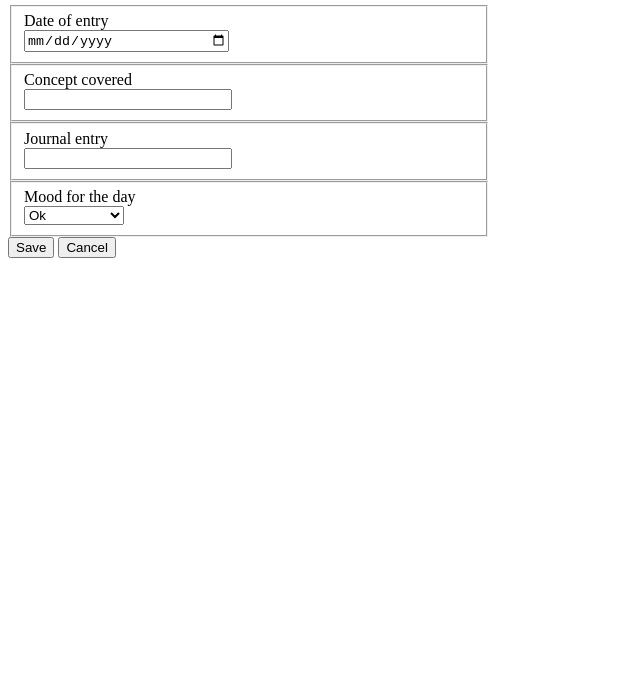
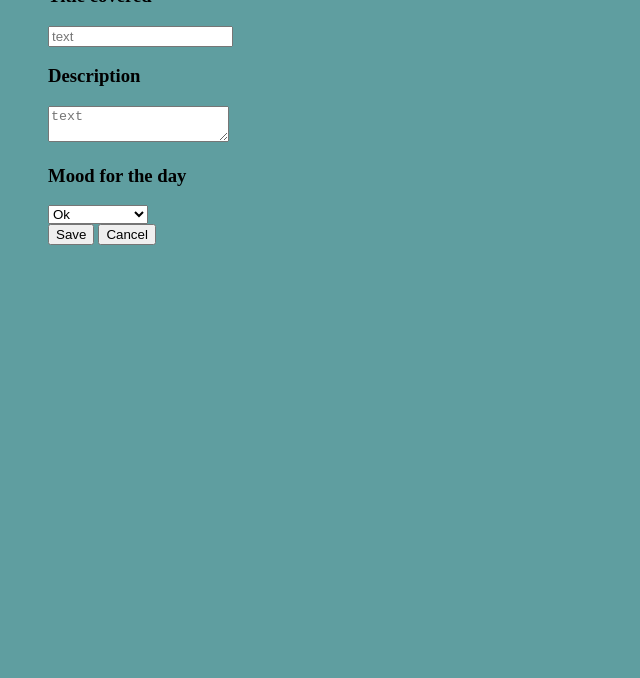
Before and after one commit to tessema2021/Daily-Journal, a plain HTML site: page index.html in a window 1280 px wide. Shown: the part 122-800 px from the top of the page, without its empty margins (0-640 px from the left). Drawn offline with Linux system fonts and the light colour scheme; no server answers.

Commit message:
post.js update

```diff
--- a/index.html
+++ b/index.html
@@ -17,7 +17,7 @@
     </header>
 
     <main class="journal">
-        <h1>Daily Journal</h1>
+
         <div class="main_container">
         </div>
         <section class="post"></section>
--- a/scripts/JournalDataManager.js
+++ b/scripts/JournalDataManager.js
@@ -3,7 +3,7 @@
 
 export const getUsers = () => {
 
-    return fetch("http://localhost:8088/users")
+    return fetch("http://localhost:8090/users")
         .then(response => response.json())
     // .then(parsedResponse => {
     //     //     // do something with response here
@@ -22,7 +22,7 @@ export const usePostCollection = () => {
 }
 
 export const getPosts = () => {
-    return fetch("http://localhost:8088/posts")
+    return fetch("http://localhost:8090/posts")
         .then(response => response.json())
         .then(parsedResponse => {
             postCollection = parsedResponse;
@@ -35,7 +35,7 @@ export const getPosts = () => {
 
 
 export const createPost = postObj => {
-    return fetch("http://localhost:8088/posts", {
+    return fetch("http://localhost:8090/posts", {
         method: "POST",
         headers: {
             "Content-Type": "application/json"
--- a/scripts/feed/post.js
+++ b/scripts/feed/post.js
@@ -5,6 +5,7 @@ export const posts = (postObject) => {
         <header>
             <h2 class="post__title">${postObject.title}</h2>
         </header>
+        <p class="dateOf_entry">${postObject.dateOfEntry}</p>
         <p class="post__description">"${postObject.description}" </p>
         <p class="post__mood">"${postObject.mood}" </p>
         <div><button id="edit--${postObject.id}">Edit</button></div>
--- a/scripts/feed/postEntry.js
+++ b/scripts/feed/postEntry.js
@@ -5,26 +5,38 @@ export const PostEntry = () => {
     <div class="main_container">
             <h2>Daily Journal</h2>
             <form action=" ">
-                <fieldset class="date">
-                    <label for="jornalDate"> Date of entry</label>
-                    <input type="date" id="jornalDate">
-                </fieldset>
-                <fieldset class="concept">
-                    <label for="concept">Concept covered </label>
-                    <input type="text" id="jornalConcept">
-                </fieldset>
-                <fieldset class="entry">
-                    <label for="jornalEntry"> Journal entry</label>
-                    <input type="text" id="jornalEntry">
-                </fieldset>
-                <fieldset class="entry">
-                    Mood for the day <select id="jornalMood">
-                        <option>Ok</option>
-                        <option>Happy</option>
-                        <option>Sad</option>
+         <div>
+            <input vale=""
+              name="postDate"
+              class="date__input"
+               type="date"
+               placeholder="Date" />
+          </div>
+          <div>
+              <h3>Title covered</h3>
+               <input value=""
+                  name="postTitle"
+                   class="concept__input"
+                   type="text"
+                   placeholder="text" />
+          </div>
+          <div>
+          <h3>Description</h3>
+          <textarea name="postDescription"
+           class="newPost__input newPost__description"
+           placeholder="text"></textarea>
+        </div>
+        <div>
+          <h3>Mood for the day</h3>
+           <select id="jornalMood">
+          <option>Ok</option>
+          <option>Happy</option>
+          <option>Sad</option>
 
-                    </select>
-                </fieldset>
+      </select>
+        </div>
+
+
 
         <button id="newPost__submit">Save</button>
         <button id="newPost__cancel">Cancel</button>
--- a/scripts/main.js
+++ b/scripts/main.js
@@ -1,10 +1,10 @@
-import { getPosts, getUsers } from "./JournalDataManager.js";
+import { getPosts, getUsers, createPost } from "./JournalDataManager.js";
 import { PostEntry } from "./feed/postEntry.js";
 import { PostList } from "./feed/postList.js";
 
 const allUsers = getUsers()
     .then(apiUsers => {
-        console.log("allUsers", apiUsers)
+        // console.log("allUsers", apiUsers)
     })
 
 
@@ -63,17 +63,17 @@ applicationElement.addEventListener("click", event => {
 
 applicationElement.addEventListener("click", event => {
     event.preventDefault();
-    if (event.target.id === "newPost__save") {
+    if (event.target.id === "newPost__submit") {
         //collect the input values into an object to post to the DB
         const title = document.querySelector("input[name='postTitle']").value
-        const mood = document.querySelector("input[name='postURL']").value
         const description = document.querySelector("textarea[name='postDescription']").value
+        const mood = document.querySelector("#journal_mood").value
         //we have not created a user yet - for now, we will hard code `1`.
         //we can add the current time as well
         const postObject = {
             title: title,
+            description: description,
             mood: mood,
-            description: description,
             userId: 1,
             timestamp: Date.now()
         }
--- a/styles/main.css
+++ b/styles/main.css
@@ -1,3 +1,11 @@
+
+html {
+    background-color: cadetblue;
+    /* justify-content: center; */
+}
+main {
+    margin-left: 40px;
+}
 
 header {
     background-color: bisque;
```
Also changed, not shown: api/daily.json (+7 -0 lines), scripts/jor.js (+36 -0 lines).
